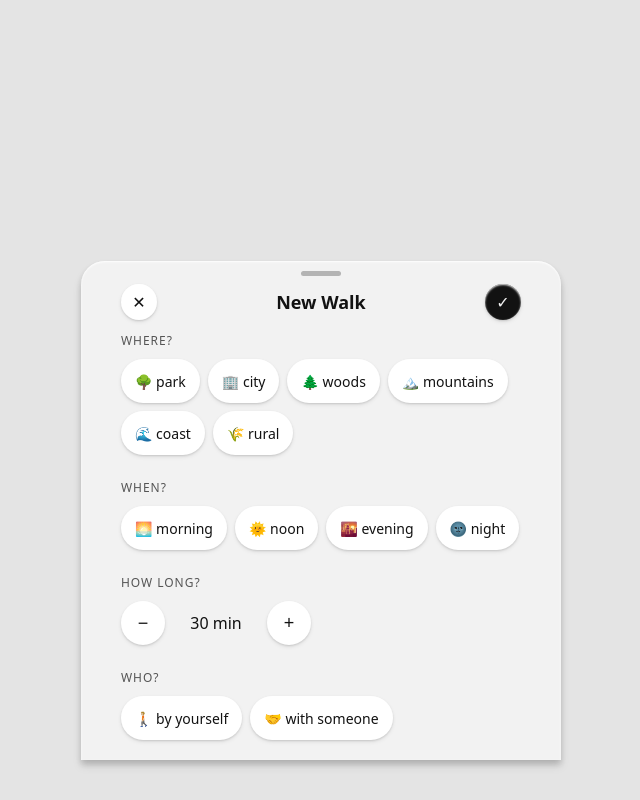
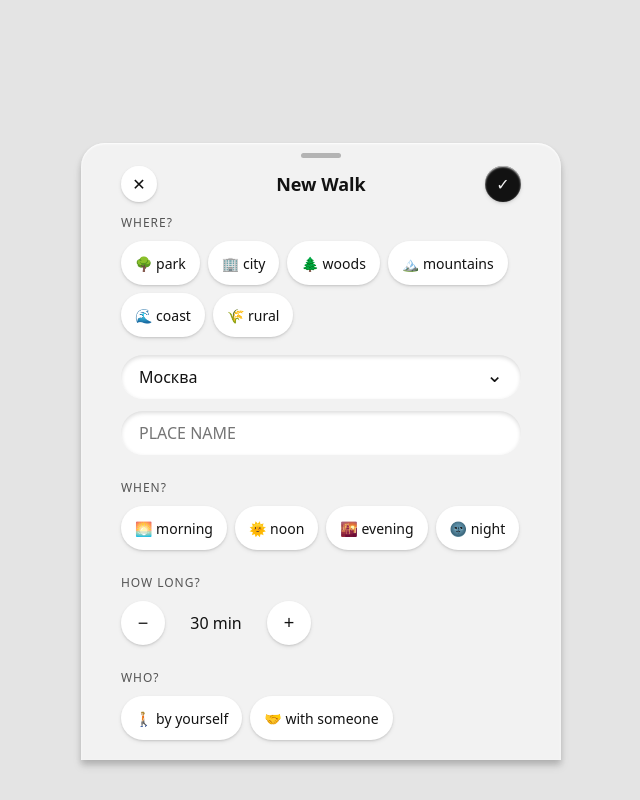
Before and after one commit to xkh-dev/walk-log, a React (Vite) app: page /log in a window 1280 px wide. Shown: the whole page, without its empty margins (319-959 px from the left). Built offline with nearby package versions, Linux system fonts and the light colour scheme.

Commit message:
Adds city dropdown, place input, recent place chips.

```diff
--- a/src/App.css
+++ b/src/App.css
@@ -57,6 +57,42 @@ body {
   color: var(--text-muted);
   margin-bottom: 10px;
 }
+.log-form select,
+.log-form input {
+  width: 100%;
+  box-sizing: border-box;
+  min-height: 44px;
+  padding: 8px 18px;
+  border: none;
+  border-radius: var(--radius-pill);
+  background: var(--bg-light);
+  color: var(--text);
+  box-shadow: var(--shadow-inset);
+  font: inherit;
+}
+.where-details {
+  display: flex;
+  flex-direction: column;
+  gap: 12px;
+  margin-top: 18px;
+}
+.select-wrap { position: relative; }
+.select-wrap select {
+  appearance: none;
+  padding-right: 48px;
+}
+.select-wrap::after {
+  content: '⌄';
+  position: absolute;
+  top: 50%;
+  right: 18px;
+  color: var(--text);
+  font-size: 20px;
+  line-height: 1;
+  pointer-events: none;
+  transform: translateY(-58%);
+}
+.recent-places { margin-top: 12px; }
 
 .icon-btn {
   width: 36px; height: 36px;
--- a/src/constants.js
+++ b/src/constants.js
@@ -21,4 +21,6 @@ const WHO_TYPES = [
 	{ value: 'with-someone', icon: '🤝', label: 'with someone' },
 ];
 
+export const CITIES = ['Москва', 'Санкт-Петербург', 'Казань', 'Самара', 'Нижний Новгород'];
+
 export { WHERE_TYPES, WHEN_TYPES, WHO_TYPES, SCHEMA_VERSION };
--- /dev/null
+++ b/src/helpers.js
@@ -0,0 +1,28 @@
+export function getRecentPlaces(walks, limit = 6) {
+  const seen = new Set();
+
+  return [...walks]
+    .sort((a, b) => new Date(b.createdAt) - new Date(a.createdAt))
+    .map((walk) => (typeof walk.place === 'string' ? walk.place.trim() : ''))
+    .filter((place) => {
+      if (!place || seen.has(place)) return false;
+      seen.add(place);
+      return true;
+    })
+    .slice(0, limit);
+}
+
+export function getPlaceTypeMap(walks) {
+  const placeTypes = new Map();
+
+  [...walks]
+    .sort((a, b) => new Date(b.createdAt) - new Date(a.createdAt))
+    .forEach((walk) => {
+      const place = typeof walk.place === 'string' ? walk.place.trim() : '';
+      if (place && !placeTypes.has(place)) {
+        placeTypes.set(place, walk.whereType || null);
+      }
+    });
+
+  return placeTypes;
+}
--- a/src/tabs/LogForm.jsx
+++ b/src/tabs/LogForm.jsx
@@ -1,8 +1,9 @@
 import { useNavigate, useParams } from 'react-router-dom';
 import { useState } from 'react';
-import { WHERE_TYPES, WHEN_TYPES, WHO_TYPES, SCHEMA_VERSION } from '../constants.js';
+import { WHERE_TYPES, WHEN_TYPES, WHO_TYPES, SCHEMA_VERSION, CITIES } from '../constants.js';
 import PillGroup from '../components/PillGroup.jsx';
 import { deleteWalk, getWalks, saveWalk, updateWalk } from '../storage.js';
+import { getPlaceTypeMap, getRecentPlaces } from '../helpers.js';
 
 function getLocalDateKey(date = new Date()) {
   const y = date.getFullYear();
@@ -14,17 +15,36 @@ function getLocalDateKey(date = new Date()) {
 function LogForm() {
   const navigate = useNavigate();
   const { id } = useParams();
-  const existingWalk = id ? getWalks().find((walk) => walk.id === id) : null;
+  const walks = getWalks();
+  const existingWalk = id ? walks.find((walk) => walk.id === id) : null;
   const isEditing = Boolean(existingWalk);
+  const recentPlaces = getRecentPlaces(walks);
+  const placeTypeMap = getPlaceTypeMap(walks);
 
   const [duration, setDuration] = useState(existingWalk?.duration ?? 30);
   const [whereType, setWhereType] = useState(existingWalk?.whereType ?? null);
   const [whenType, setWhenType] = useState(existingWalk?.whenType ?? null);
   const [whoType, setWhoType] = useState(existingWalk?.whoType ?? null);
+  const [city, setCity] = useState(existingWalk?.city || CITIES[0]);
+  const [place, setPlace] = useState(existingWalk?.place ?? '');
+  const [whereTypeChosen, setWhereTypeChosen] = useState(Boolean(existingWalk?.whereType));
   const [showDeleteConfirm, setShowDeleteConfirm] = useState(false);
 
+  function handleWhereTypeSelect(value) {
+    setWhereType(value);
+    setWhereTypeChosen(true);
+  }
+
+  function handlePlaceChange(value) {
+    setPlace(value);
+    if (!whereTypeChosen) {
+      const rememberedType = placeTypeMap.get(value.trim());
+      if (rememberedType) setWhereType(rememberedType);
+    }
+  }
+
   function handleSave() {
-    const changes = { whereType, whenType, duration, whoType };
+    const changes = { whereType, whenType, duration, whoType, city, place: place.trim() };
 
     if (isEditing) {
       updateWalk(id, changes);
@@ -38,8 +58,6 @@ function LogForm() {
       createdAt: new Date().toISOString(),
       date: getLocalDateKey(),
       ...changes,
-      city: '',
-      place: '',
       companion: '',
     };
 
@@ -48,6 +66,9 @@ function LogForm() {
     setWhenType(null);
     setDuration(30);
     setWhoType(null);
+    setCity(CITIES[0]);
+    setPlace('');
+    setWhereTypeChosen(false);
   }
 
   function handleDelete() {
@@ -69,7 +90,35 @@ function LogForm() {
       <div className="sheet-content">
         <section>
           <label>WHERE?</label>
-          <PillGroup options={WHERE_TYPES} selected={whereType} onSelect={setWhereType} />
+          <PillGroup options={WHERE_TYPES} selected={whereType} onSelect={handleWhereTypeSelect} />
+          <div className="where-details">
+            <div className="select-wrap">
+              <select id="city" value={city} onChange={(event) => setCity(event.target.value)}>
+                {CITIES.map((option) => <option key={option} value={option}>{option}</option>)}
+              </select>
+            </div>
+            <input
+              id="place"
+              type="text"
+              value={place}
+              placeholder="PLACE NAME"
+              onChange={(event) => handlePlaceChange(event.target.value)}
+            />
+          </div>
+          {recentPlaces.length > 0 && (
+            <div className="pills recent-places" aria-label="Recent places">
+              {recentPlaces.map((recentPlace) => (
+                <button
+                  key={recentPlace}
+                  type="button"
+                  className="pill"
+                  onClick={() => handlePlaceChange(recentPlace)}
+                >
+                  {recentPlace}
+                </button>
+              ))}
+            </div>
+          )}
         </section>
 
         <section>
```
